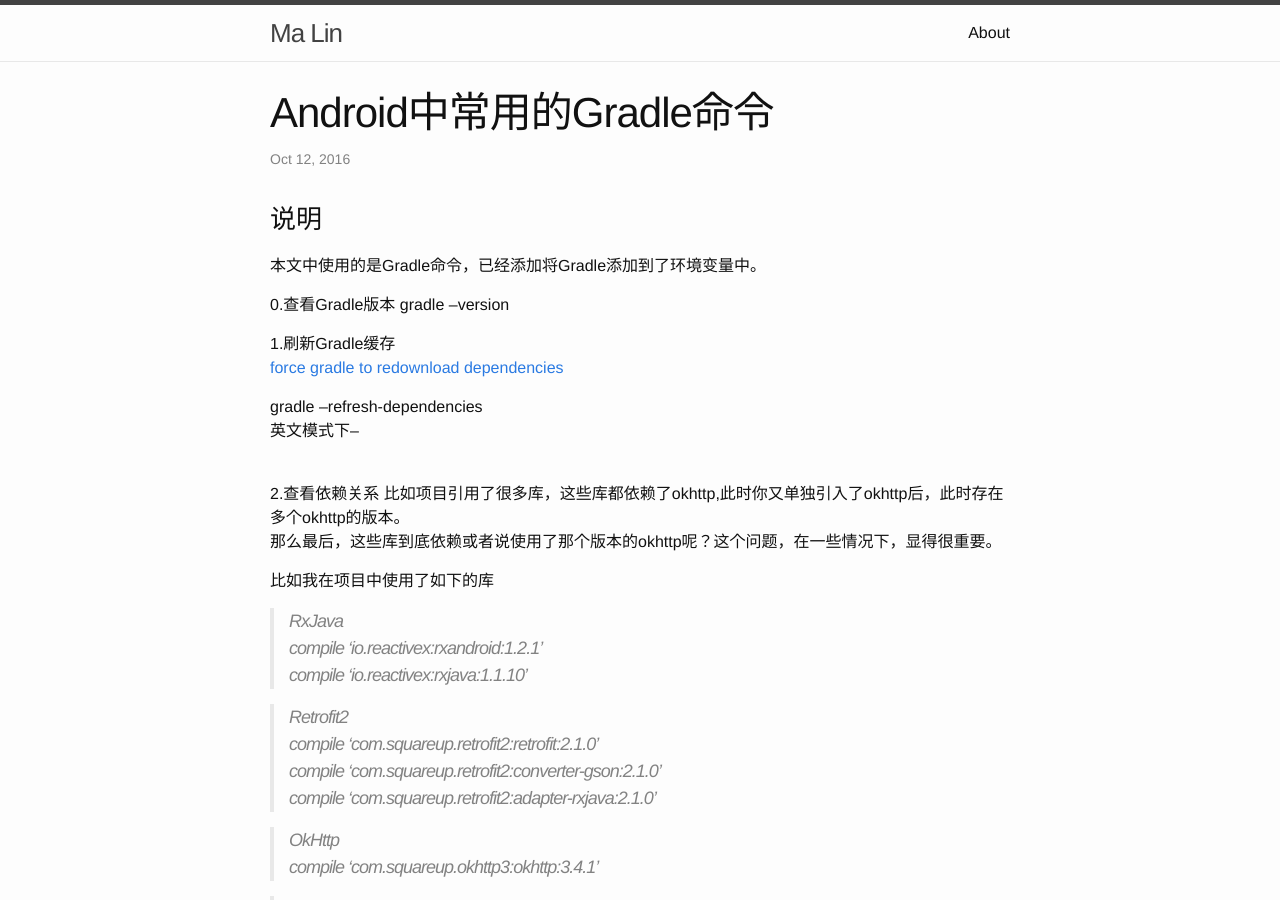
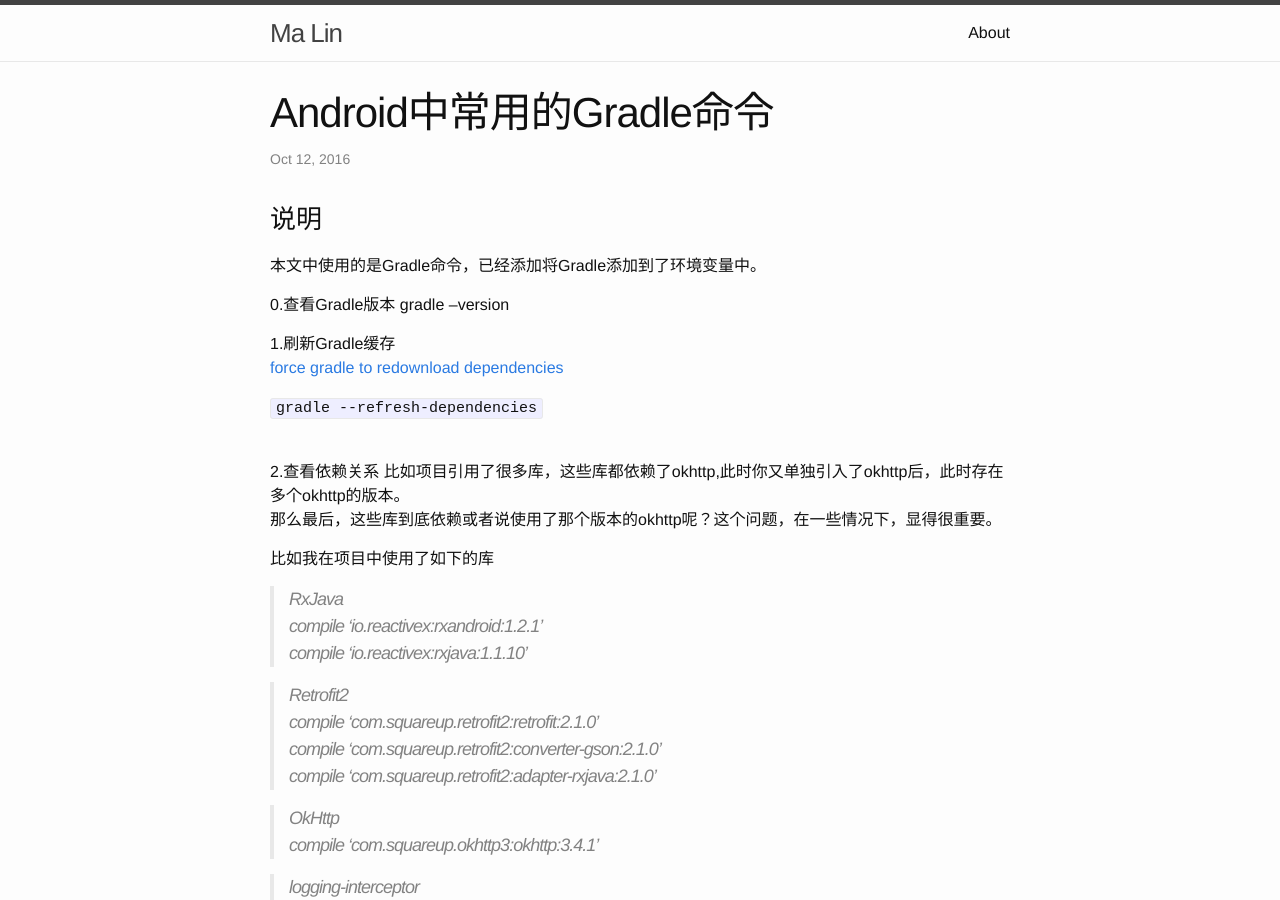
Before and after one commit to androidmalin/androidmalin.github.io, a Jekyll site: the page built from _posts/2016-10-12-my-five-arcticle.markdown, in a window 1280 px wide and 900 px high. Built offline with Jekyll 4.4.1, drawn with Linux system fonts in a browser that asks for light colours.

Commit message:
change the command

```diff
--- a/_posts/2016-10-12-my-five-arcticle.markdown
+++ b/_posts/2016-10-12-my-five-arcticle.markdown
@@ -14,8 +14,8 @@ gradle --version
 1.刷新Gradle缓存<br/>
 [force gradle to redownload dependencies](http://stackoverflow.com/questions/13565082/how-can-i-force-gradle-to-redownload-dependencies#)
 
-gradle --refresh-dependencies<br/>
-英文模式下--<br/>
+`gradle --refresh-dependencies`
+
 
 
 <br/>
```
